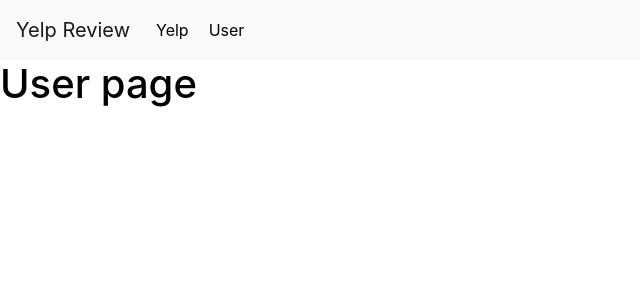
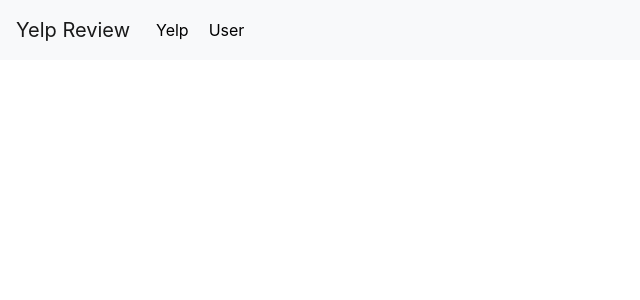
Before and after one commit to ZanePartain/yelpreview-react, a React (Create React App) app in the folder milestone2/: page /user in a window 1280 px wide. Shown: the top 300 px of the page, without its empty margins (0-640 px from the left). Built offline with nearby package versions, Linux system fonts and the light colour scheme.

Commit message:
Updated UserPage.js to include all subelements

```diff
--- a/milestone2/src/components/UserPage.js
+++ b/milestone2/src/components/UserPage.js
@@ -1,20 +1,23 @@
-import React, { useState, Component } from 'react';
-import { Button, Modal, ModalHeader, ModalBody, ModalFooter, Container, Label, Row, Col } from 'reactstrap';
+import React, {Component} from "react";
+import UserSelect from "./UserSelect";
+import UserInfo from "./UserInfo";
+import FriendsList from "./FriendsList";
 
-class UserPage extends Component {
-    constructor(props){
+
+class Users extends Component {
+    constructor(props) {
         super(props);
-        this.state={
-        };
     }
 
-    render(){
+    render() {
         return (
-        <div>
-           <h1>User page</h1>
-        </div>
-        );
+            <div>
+                <UserSelect/>
+                <UserInfo/>
+                <FriendsList/>
+            </div>
+        )
     }
-  }
+}
 
-  export default UserPage;
+export default Users;
```
